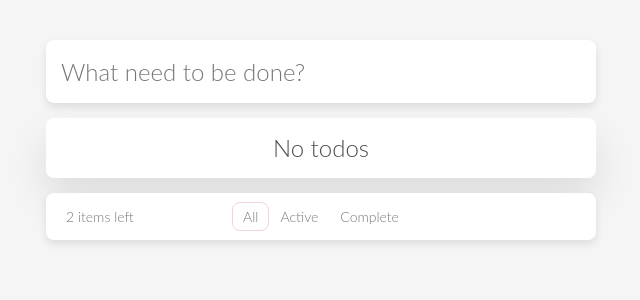
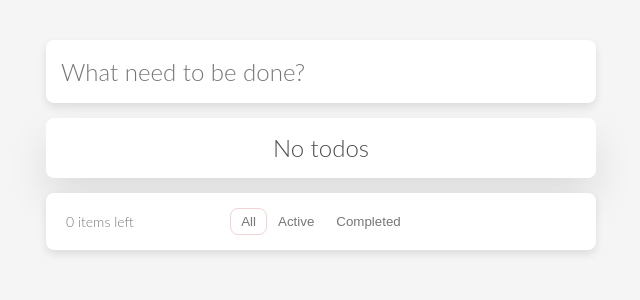
Before and after one commit to trieuphamdev/react-todos, a React (Create React App) app: page / in a window 1280 px wide. Shown: the top 300 px of the page, without its empty margins (319-959 px from the left). Built offline with nearby package versions, Linux system fonts and the light colour scheme.

Commit message:
filter todos item

```diff
--- /dev/null
+++ b/src/actions/filterAction.js
@@ -0,0 +1,8 @@
+import {UPDATE_FILTER} from "../constants/filterConstant";
+
+export const updateFilter = (filter) => (dispatch) => {
+  dispatch({
+    type: UPDATE_FILTER,
+    payload: filter
+  })
+}
--- a/src/components/TodoFooter/index.css
+++ b/src/components/TodoFooter/index.css
@@ -9,7 +9,7 @@
   border-radius: 8px;
 }
 
-.todo-menus a {
+.todo-menus button {
   color: #777;
   font-weight: 300;
   text-decoration: none;
@@ -18,8 +18,8 @@
   border-radius: 8px;
 }
 
-.todo-menus a.active,
-.todo-menus a:hover {
+.todo-menus button.active,
+.todo-menus button:hover {
   border: 1px solid rgba(175, 47, 47, 0.2);
 }
 
--- a/src/components/TodoFooter/index.jsx
+++ b/src/components/TodoFooter/index.jsx
@@ -1,23 +1,42 @@
 import React, { Component } from "react";
+import {connect} from "react-redux"
+
+import {ALL, ACTIVE, COMPLETED} from "../../constants/filterConstant"
+import {updateFilter} from "../../actions/filterAction"
 
 import "./index.css"
 
 class TodoFooter extends Component {
   state = {};
+
+  countItemLeft = () => {
+    const {todos} = this.props;
+    return todos.filter((item) => !item.completed).length
+  }
   render() {
+    const {filter, updateFilter} = this.props;
+
     return (
       <div className="todo-footer-container">
-        <div className="todo-count">2 items left</div>
+        <div className="todo-count">{`${this.countItemLeft()} items left`}</div>
         <div className="todo-menus">
-          <a href="#" className="active">
+          <button className={filter === ALL ? "active" : ""} onClick={() => updateFilter(ALL)}>
             All
-          </a>
-          <a href="#">Active</a>
-          <a href="#">Complete</a>
+          </button>
+          <button className={filter === ACTIVE ? "active" : ""} onClick={() => updateFilter(ACTIVE)}>Active</button>
+          <button className={filter === COMPLETED ? "active" : ""} onClick={() => updateFilter(COMPLETED)}>Completed</button>
         </div>
       </div>
     );
   }
 }
 
-export default TodoFooter;
+const mapStateToProps = ({todos, filter}) => {
+  return {todos, filter}
+}
+
+const mapDispatchToProps = {
+  updateFilter
+}
+
+export default connect(mapStateToProps, mapDispatchToProps)(TodoFooter);
--- a/src/components/TodoList/index.jsx
+++ b/src/components/TodoList/index.jsx
@@ -1,5 +1,7 @@
 import React, { Component } from "react";
 import { connect } from "react-redux";
+
+import {ACTIVE, ALL, COMPLETED} from "../../constants/filterConstant"
 
 import TodoItem from "../TodoItem";
 
@@ -18,8 +20,22 @@ class TodoList extends Component {
   }
 }
 
-const mapStateToProps = ({ todos }) => {
-  return { todos };
+const filterTodo = (todos, filter) => {
+  switch (filter) {
+    case ACTIVE:
+      return todos.filter((item) => !item.completed);
+    case ALL:
+      return todos;
+    case COMPLETED:
+      return todos.filter((item) => item.completed);
+    default:
+      return todos;
+  }
+}
+
+const mapStateToProps = ({ todos, filter }) => {
+
+  return { todos: filterTodo(todos, filter) };
 };
 
 export default connect(mapStateToProps)(TodoList);
--- /dev/null
+++ b/src/constants/filterConstant.js
@@ -0,0 +1,4 @@
+export const ALL = "ALL";
+export const COMPLETED = "COMPLETED";
+export const ACTIVE = "ACTIVE";
+export const UPDATE_FILTER = "UPDATE_FILTER";
--- /dev/null
+++ b/src/reducers/filterReducer.js
@@ -0,0 +1,12 @@
+import { UPDATE_FILTER, ALL } from "../constants/filterConstant";
+
+const filterReducer = (state = ALL, { type, payload }) => {
+  switch (type) {
+    case UPDATE_FILTER:
+      return payload;
+    default:
+      return state;
+  }
+};
+
+export default filterReducer;
--- a/src/reducers/rootReducer.js
+++ b/src/reducers/rootReducer.js
@@ -1,6 +1,8 @@
 import { combineReducers } from "redux";
 import todosReducer from "./todosReducer";
+import filterReducer from "./filterReducer";
 
 export default combineReducers({
   todos: todosReducer,
+  filter: filterReducer,
 });
```
